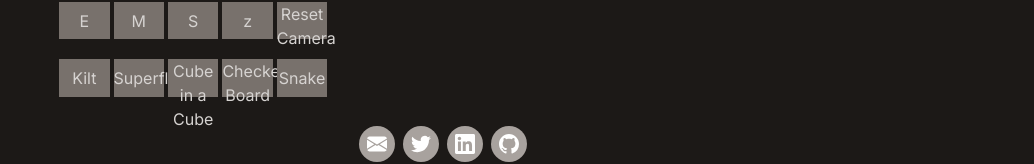
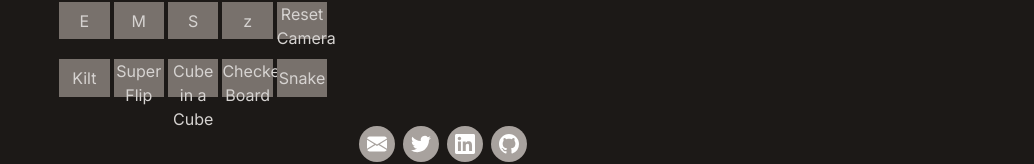
Before and after one commit to AislingHeanue/aisl.ing, a React (Vite) app: page /wasm in a window 1280 px wide. Shown: the part 590-754 px from the top of the page, without its empty margins (197-1231 px from the left). Built offline with nearby package versions, Linux system fonts and the light colour scheme; no server answers; what tailwindcss-image-rendering would draw is missing.

Commit message:
Fix text formatting somewhat

```diff
--- a/src/components/WasmApp.jsx
+++ b/src/components/WasmApp.jsx
@@ -119,7 +119,7 @@ const WasmApp = () => {
                       id="superflip"
                       className="w-full h-full hover:bg-stone-400"
                     >
-                      Superflip
+                      Super Flip
                     </button>
                   </div>
                 </div>
```
